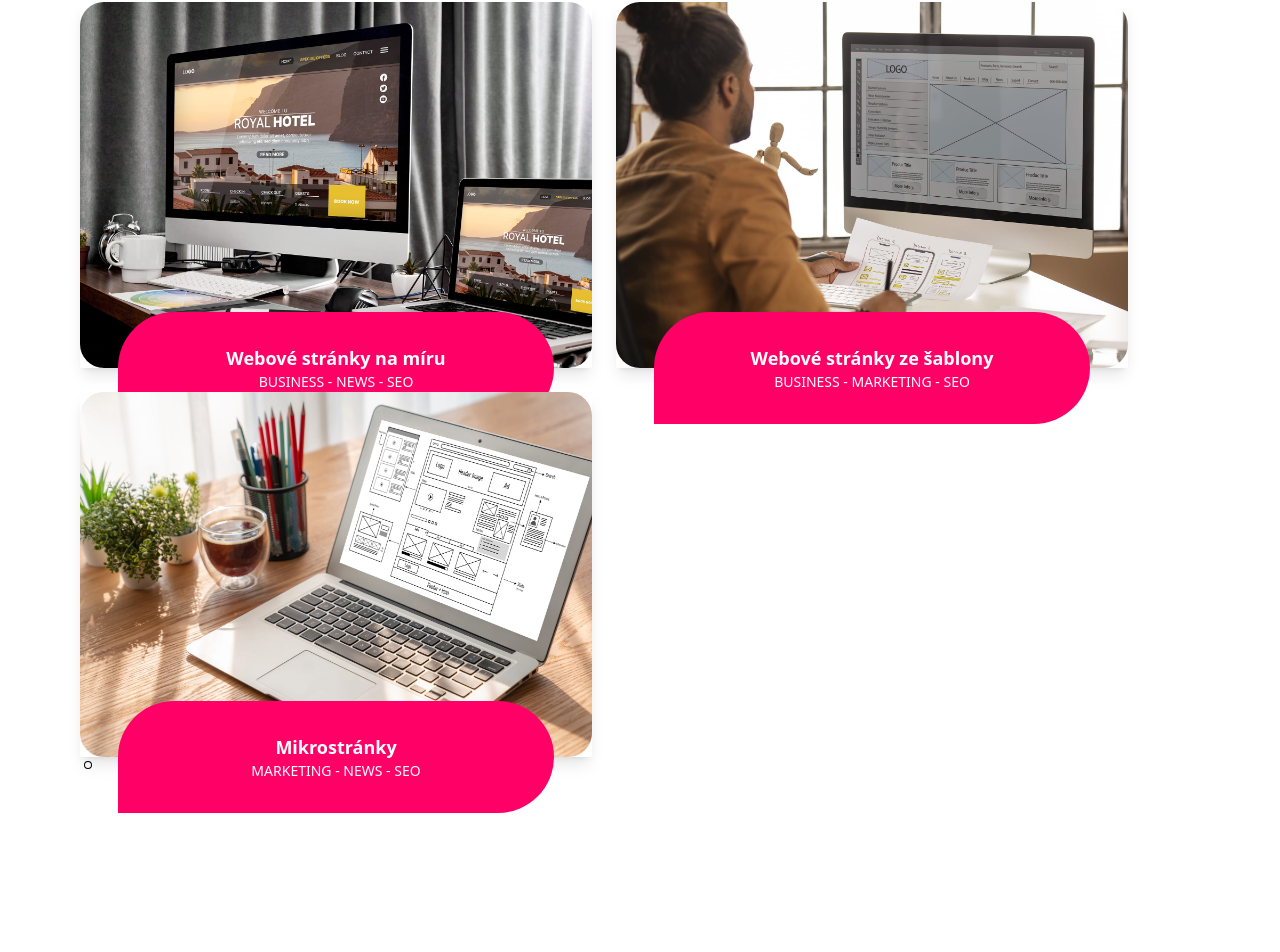
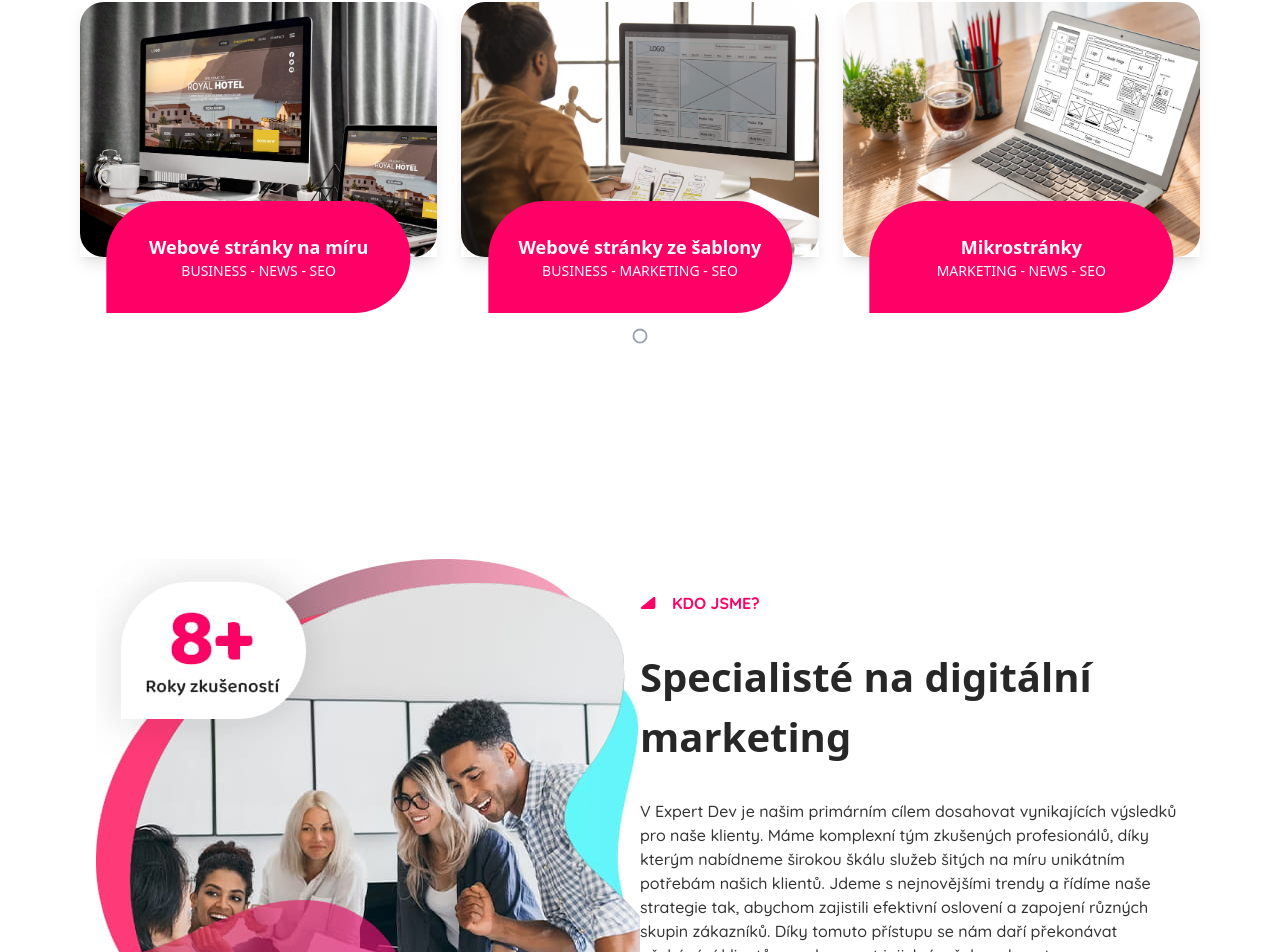
Before and after one commit to Atifzada/expert_dev, a Next.js app: page / in a window 1280 px wide. Shown: the part 1514-2466 px from the top of the page. Built offline with nearby package versions, Linux system fonts and the light colour scheme; a web font is replaced by a local one.

Commit message:
Add dot functionality to the cards

```diff
--- a/components/Section3.tsx
+++ b/components/Section3.tsx
@@ -1,18 +1,58 @@
 "use client";
 import { LuTriangleRight } from "react-icons/lu";
-import React, { useState } from "react";
+import React, { useState, useEffect } from "react";
 import { TABS_DATA } from "@/constant";
 import CardComponent from "./CardComponent";
 import { GoDot } from "react-icons/go";
 
 const Section3: React.FC = () => {
-  const [activeTab, setActiveTab] = useState<string>(TABS_DATA[0].key);
+  const [activeTab, setActiveTab] = useState<string>(TABS_DATA[0]?.key || "");
+  const [windowSize, setWindowSize] = useState<number>(0);
+  const [currentSlide, setCurrentSlide] = useState<number>(0);
+
+  useEffect(() => {
+    const handleResize = () => {
+      setWindowSize(window.innerWidth);
+    };
+    window.addEventListener("resize", handleResize);
+    handleResize();
+    return () => window.removeEventListener("resize", handleResize);
+  }, []);
 
   const handleTabClick = (tabKey: string) => {
     setActiveTab(tabKey);
+    setCurrentSlide(0);
   };
 
-  console.log(TABS_DATA);
+  const handleDotClick = (index: number) => {
+    setCurrentSlide(index);
+  };
+
+  const getCardsPerView = () => {
+    return windowSize >= 1024 ? 3 : windowSize >= 768 ? 2 : 1;
+  };
+
+  const getVisibleCards = () => {
+    const currentTab = TABS_DATA.find(tab => tab.key === activeTab);
+    if (currentTab) {
+      const cardsPerView = getCardsPerView();
+      const startIndex = Math.min(currentSlide, currentTab.content.length - cardsPerView);
+      return currentTab.content.slice(startIndex, startIndex + cardsPerView);
+    }
+    return [];
+  };
+
+  const getTotalDots = () => {
+    const currentTab = TABS_DATA.find(tab => tab.key === activeTab);
+    if (currentTab) {
+      const cardsPerView = getCardsPerView();
+      return Math.ceil(currentTab.content.length / cardsPerView);
+    }
+    return 0;
+  };
+
+  const totalDots = getTotalDots();
+  const visibleCards = getVisibleCards();
 
   return (
     <section className="">
@@ -64,25 +104,30 @@ const Section3: React.FC = () => {
                 {TABS_DATA.map((tab) => (
                   <div
                     key={tab.key}
-                    className={`${activeTab === tab.key ? "w-full flex flex-row items-center gap-6 flex-wrap" : "hidden"}`}
-                    // className={`${activeTab === tab.key ? "w-full flex flex-row items-center gap-6" : "hidden"}`}
+                    className={`${activeTab === tab.key ? "w-full flex flex-row items-center gap-6" : "hidden"}`}
                     role="tabpanel"
                     aria-labelledby={`${tab.key}-tab`}
                   >
-                    {tab.content.map((item, index) => (
+                    {visibleCards.map((item, index) => (
                       <CardComponent
                         key={index}
                         title={item.title}
                         description={item.description}
                         image={item.image}
                         tags={item.tags}
-                        className="flex-auto"
-                        style={{ margin: '0 1rem' }} // Add margin between cards
                       />
                     ))}
                   </div>
                 ))}
-                <GoDot />
+                <div className="flex justify-center mt-16">
+                  {Array.from({ length: totalDots }).map((_, index) => (
+                    <GoDot
+                      key={index}
+                      className={`text-3xl cursor-pointer fill-gray-400 hover:fill-custom-red transition-all duration-300 ${index === currentSlide ? 'fill-custom-red' : 'fill-gray-400'}`}
+                      onClick={() => handleDotClick(index)}
+                    />
+                  ))}
+                </div>
               </div>
             </div>
           </div>
```
